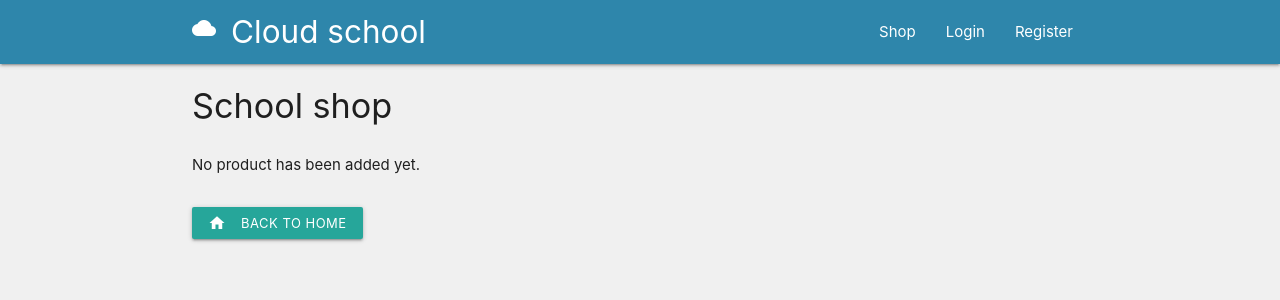
After one commit to faithy80/fsd-project, a Django app: page /shop/ in a window 1280 px wide. The commit adds this page. Shown: the top 300 px of the page. Run offline with Django 3.2, Linux system fonts and the light colour scheme; data that the repository does not hold is empty.

Commit message:
Shop view added.

```diff
--- a/cloud_school/urls.py
+++ b/cloud_school/urls.py
@@ -18,6 +18,7 @@ from django.urls import path, include
 from home import urls as urls_home
 from accounts import urls as urls_accounts
 from dashboard import urls as urls_dashboard
+from shop import urls as urls_shop
 from django.conf import settings
 from django.conf.urls.static import static
 
@@ -26,6 +27,7 @@ urlpatterns = [
     path('', include(urls_home)),
     path('accounts/', include(urls_accounts)),
     path('dashboard/', include(urls_dashboard)),
+    path('shop/', include(urls_shop)),
 ]
 
 if settings.DEBUG:
--- /dev/null
+++ b/shop/templates/shop.html
@@ -0,0 +1,45 @@
+{% extends 'base.html' %}
+
+{% block page_title %}School shop{% endblock %}
+{% block page_header %}School shop{% endblock %}
+
+{% block content %}
+
+{% if product_list %}
+
+<div class="row">
+
+    {% for item in product_list %}
+
+    <div class="col s12 m6 l4 xl3">
+        <h5>
+            {{item.product_name}}
+        </h5>
+
+        <img class="admin-preview" src="{{item.product_image.url}}" />
+
+        <p>
+            Description: {{item.product_description}}
+        </p>
+
+        <p>
+            Price: {{item.product_price}} euro
+        </p>
+    </div>
+
+    {% endfor %}
+
+</div>
+
+{% else %}
+
+<p>No product has been added yet.</p>
+
+{% endif %}
+
+<a href="{% url 'index' %}" class="waves-effect waves-light btn btn-small custom-btn">
+    Back to Home
+    <i class="material-icons left">home</i>
+</a>
+
+{% endblock %}
--- /dev/null
+++ b/shop/urls.py
@@ -0,0 +1,7 @@
+from django.urls import path
+from .views import shop
+
+
+urlpatterns = [
+    path('', shop, name='shop'),
+]
--- a/shop/views.py
+++ b/shop/views.py
@@ -1,3 +1,10 @@
-from django.shortcuts import render
+from django.shortcuts import render, get_object_or_404
+from .models import Product
 
-# Create your views here.
+
+def shop(request):
+    product_list = Product.objects.all().order_by('product_name')
+    context = {
+        'product_list': product_list,
+    }
+    return render(request, 'shop.html', context)
--- a/templates/base.html
+++ b/templates/base.html
@@ -38,6 +38,7 @@
                 <li><a href="{% url 'change_password' %}">Change Password</a></li>
                 <li><a href="{% url 'logout' %}">Logout</a></li>
                 {% else %}
+                <li><a href="{% url 'shop' %}">Shop</a></li>
                 <li><a href="{% url 'login' %}">Login</a></li>
                 <li><a href="{% url 'register' %}">Register</a></li>
                 {% endif %}
@@ -48,6 +49,7 @@
                 <li><a href="{% url 'change_password' %}">Change Password</a></li>
                 <li><a href="{% url 'logout' %}">Logout</a></li>
                 {% else %}
+                <li><a href="{% url 'shop' %}">Shop</a></li>
                 <li><a href="{% url 'login' %}">Login</a></li>
                 <li><a href="{% url 'register' %}">Register</a></li>
                 {% endif %}
```
